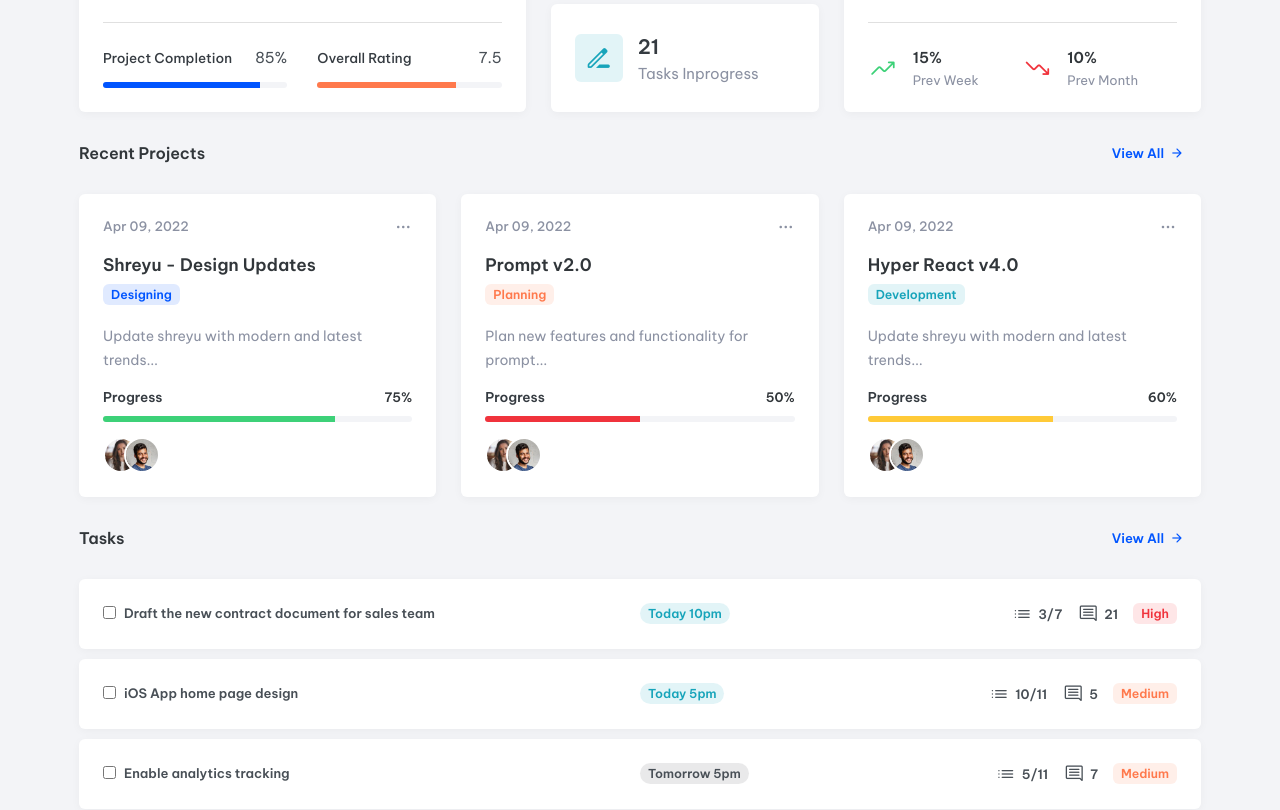
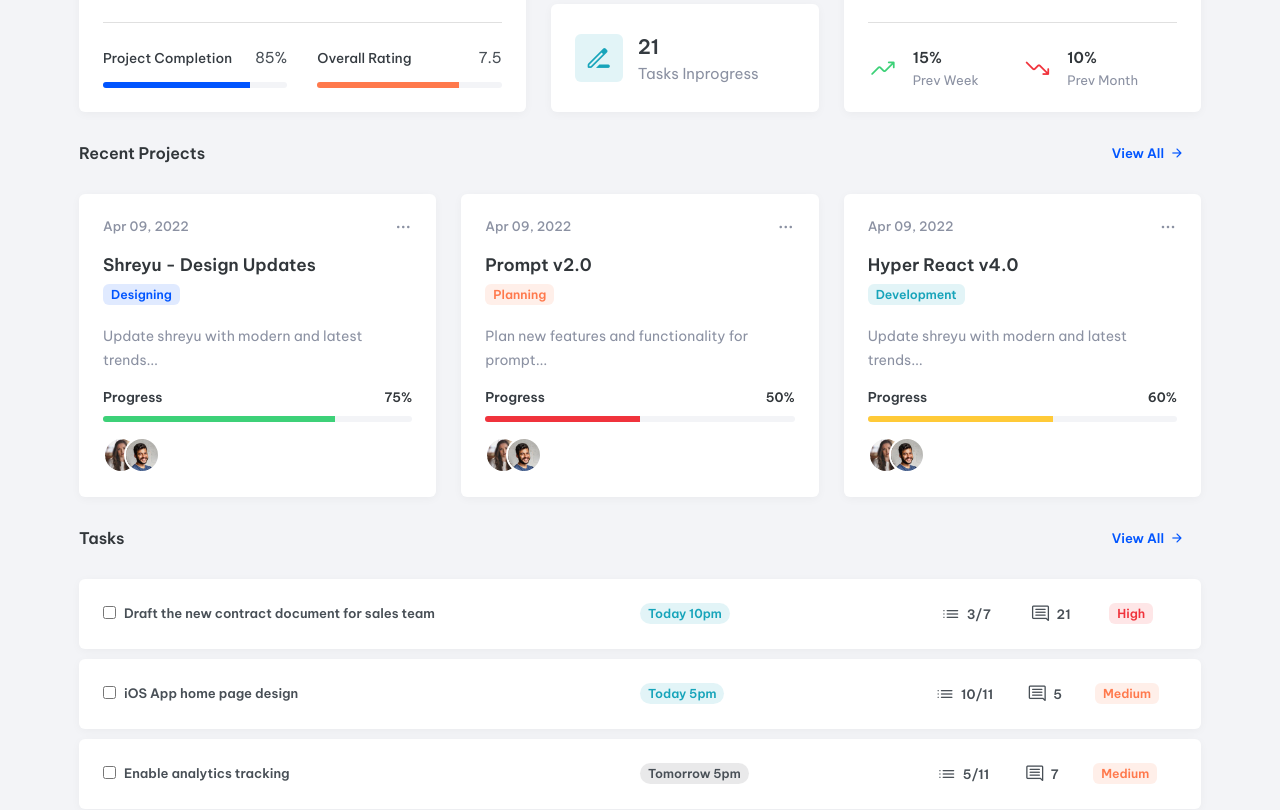
Before and after one commit to Mast8/admin-dashboard, a plain HTML site: page index.html in a window 1280 px wide. Shown: the part 315-1125 px from the top of the page. Drawn offline with nearby package versions, Linux system fonts and the light colour scheme.

Commit message:
justify content

```diff
--- a/assets/css/style.css
+++ b/assets/css/style.css
@@ -875,7 +875,7 @@ body {
    * TASKS
    */
 
-  .tasks .card-meta-list { justify-content: flex-end; }
+  .tasks .card-meta-list { justify-content: space-evenly; }
 
 }
 
--- a/index.html
+++ b/index.html
@@ -7,10 +7,6 @@
   <meta name="viewport" content="width=device-width, initial-scale=1.0">
   <title>Dashboard</title>
 
-  <!--
-    - favicon
-  -->
-  <link rel="shortcut icon" href="./favicon.svg" type="image/svg+xml">
 
   <!--
     - custom css link
@@ -230,7 +226,7 @@
               </div>
 
               <div class="progress-bar">
-                <div class="progress" style="--width: 85%; --bg: var(--blue-ryb);"></div>
+                <div class="progress" style="--width: 80%; --bg: var(--blue-ryb);"></div>
               </div>
 
             </li>
@@ -244,7 +240,7 @@
               </div>
 
               <div class="progress-bar">
-                <div class="progress" style="--width: 75%; --bg: var(--coral);"></div>
+                <div class="progress" style="--width: 77%; --bg: var(--coral);"></div>
               </div>
 
             </li>
```
